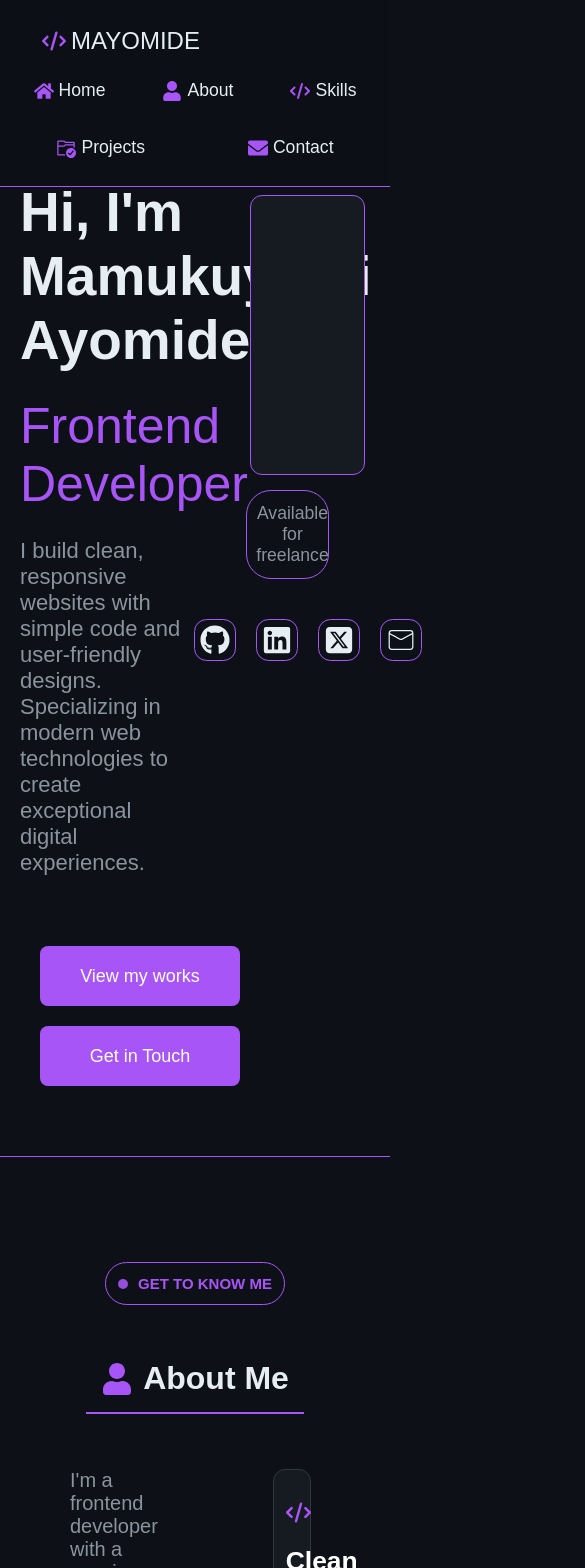
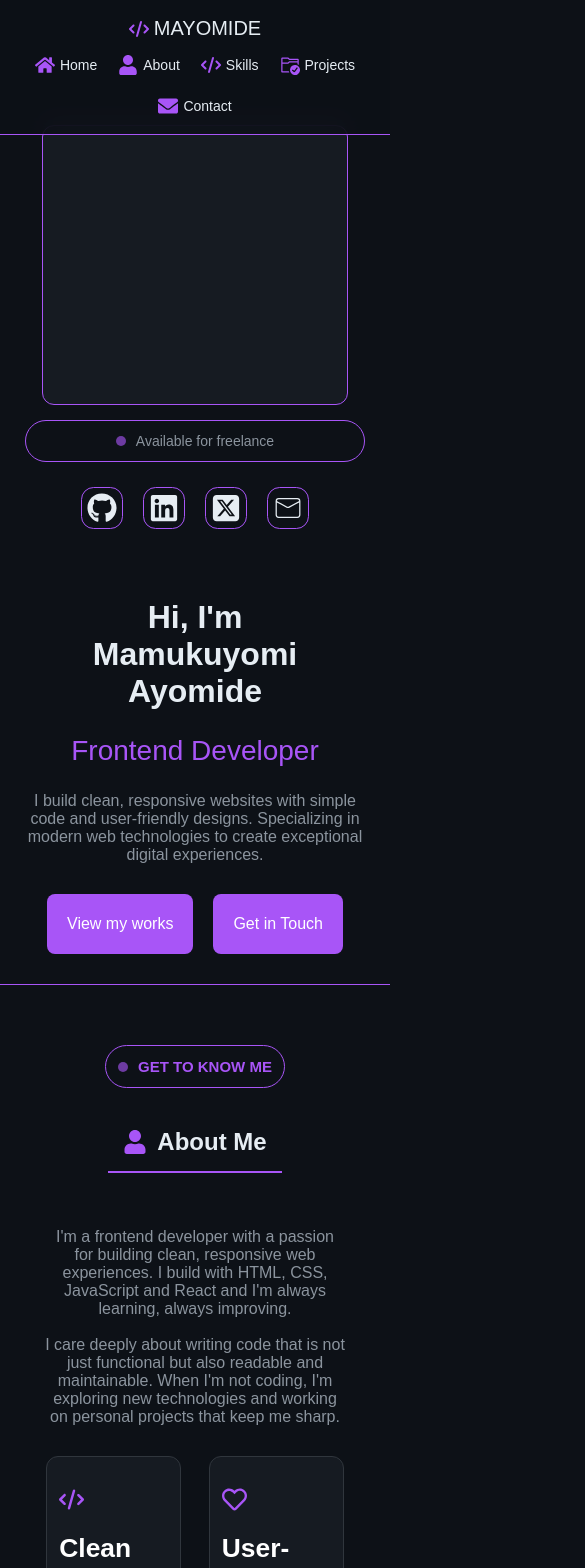
Before and after one commit to mayomide1/mayomide-personal-portfolio, a React (Vite) app in the folder portfolio/: page / in a window 390 px wide. Shown: the top 1568 px of the page, 585 px wide, since content can reach past the window. Built offline with nearby package versions, Linux system fonts and the light colour scheme.

Commit message:
Did the mobile responsiveness

```diff
--- a/portfolio/src/index.css
+++ b/portfolio/src/index.css
@@ -266,7 +266,6 @@ ul li a:hover{
 #about .right .container p{
   text-align: start;
   margin-top: 18px !important;
-
 }
 
 #about .right .container p{
@@ -343,7 +342,6 @@ button:hover{
 }
 
 .project-cards .project-card img{
-  /* border: 1px solid var(--accent-purple); */
   width: 100%;
   height: 200px;
   border-radius: 8px;
@@ -401,10 +399,11 @@ padding-right: 300px;
   border-radius: 10px;
   margin: 10px;
   padding: 10px;
-  width: 90%;
+  width: 500px;
   text-align: start;
   display: flex;
   align-items: center;
+  flex-wrap: wrap;
   gap: 20px;
   transform: translate(20px);
   transition: all 0.3s ease-in-out;
@@ -457,6 +456,7 @@ form {
 .contact-info {
   display: flex;
   flex-direction: row;
+  flex-wrap: wrap;
   gap: 20px;
 }
 
@@ -496,7 +496,6 @@ input:hover,
 textarea:hover{
   border: 1px solid var(--accent-purple);
 }
-
 
 input::placeholder,
 textarea::placeholder{
@@ -567,3 +566,297 @@ button:hover{
   justify-content: center;
   gap: 5px;
 }
+
+
+/* ================================
+   TABLET VIEW (max-width: 1024px)
+================================ */
+@media (max-width: 1024px) {
+
+  .about-text{
+    width: 55%;
+  }
+
+  /* HOME */
+  #home .right,
+  #home .left{
+    width: 48%;
+    margin-top: 80px;
+  }
+
+  #home .right h1{
+    font-size: 40px;
+  }
+
+  #home .right p:nth-of-type(1){
+    font-size: 36px;
+  }
+
+  #home .right p:nth-of-type(2){
+    font-size: 18px;
+  }
+
+  /* ABOUT */
+  .about-container .left,
+  .about-container .right{
+    width: 48%;
+  }
+
+  .right .container{
+    width: 45%;
+  }
+
+  /* PROJECTS */
+  .project-cards .project-card{
+    width: 45%;
+  }
+
+  /* CONTACT */
+  #contact .left{
+    width: 48%;
+  }
+
+  #contact .right{
+    width: 48%;
+  }
+
+  .contact-cards .contact-card{
+    width: 100%;
+  }
+
+  #contact .left .socials{
+    padding-right: 50px;
+  }
+}
+
+
+/* ================================
+   MOBILE VIEW (max-width: 768px)
+================================ */
+@media (max-width: 768px) {
+
+  section{
+    padding: 20px 15px;
+  }
+
+  .about-text{
+    width: 80%;
+    margin: 40px auto 25px;
+    font-size: 14px;
+  }
+
+  #skills h1,
+  #about h1,
+  #contact h1,
+  #projects h1{
+    font-size: 1.5rem;
+  }
+
+  /* NAVBAR */
+  .nav-bar{
+    padding: 15px;
+    justify-content: center;
+    gap: 10px;
+  }
+
+  .nav-bar p{
+    transform: translate(0);
+    font-size: 20px;
+    width: 100%;
+    justify-content: center;
+  }
+
+  ul{
+    gap: 15px;
+    justify-content: center;
+    width: 100%;
+  }
+
+  ul li a{
+    font-size: 14px;
+  }
+
+  /* HOME */
+  #home{
+    flex-direction: column-reverse;
+    align-items: center;
+    padding: 20px 15px;
+  }
+
+  #home .right,
+  #home .left{
+    width: 100%;
+    margin-top: 80px;
+  }
+
+  #home .right{
+    order: 1;
+    margin-top: 30px;
+  }
+
+  #home .left{
+    order: 2;
+  }
+
+  #home .right h1{
+    font-size: 32px;
+    text-align: center;
+  }
+
+  #home .right p{
+    text-align: center;
+  }
+
+  #home .right p:nth-of-type(1){
+    font-size: 28px;
+    text-align: center;
+  }
+
+  #home .right p:nth-of-type(2){
+    font-size: 16px;
+    text-align: center;
+  }
+
+  #home .buttons{
+    justify-content: center;
+    margin-top: 30px;
+  }
+
+  #home .buttons button{
+    transform: translate(0);
+    width: 100%;
+    font-size: 16px;
+  }
+
+  #home .left .image{
+    width: 90%;
+    transform: translate(0);
+  }
+
+  #home .left .text{
+    width: 100%;
+    justify-content: center;
+  }
+
+  /* ABOUT */
+  .about-container{
+    flex-direction: column;
+    align-items: center;
+  }
+
+  .about-container .left,
+  .about-container .right{
+    width: 100%;
+  }
+
+  .about-container .left p{
+    font-size: 16px;
+    text-align: center;
+  }
+
+  .right .container{
+    width: 45%;
+    transform: translate(0);
+  }
+
+  /* SKILLS */
+  .technologies{
+    margin: 50px 0;
+    gap: 15px;
+  }
+
+  .tech{
+    transform: translate(0);
+    font-size: 14px;
+  }
+
+  #skills .about-text{
+    margin-top: 40px;
+    margin-bottom: 40px;
+  }
+
+  /* PROJECTS */
+  .project-cards{
+    padding: 20px;
+    gap: 20px;
+  }
+
+  .project-cards .project-card{
+    width: 100%;
+  }
+
+  /* CONTACT */
+  #contact .contactcard{
+    flex-direction: column;
+    align-items: center;
+  }
+
+  #contact .left{
+    width: 100%;
+    border-right: none;
+    border-bottom: 1px solid var(--accent-purple);
+    padding-bottom: 20px;
+  }
+
+  #contact .left h1:nth-of-type(1){
+    text-align: center;
+    padding-left: 0;
+  }
+
+  #contact .left .socials{
+    padding-right: 0;
+    justify-content: center;
+  }
+
+  #contact .right{
+    width: 100%;
+    margin-top: 20px;
+  }
+
+  #contact .right h2{
+    width: 100%;
+    font-size: 20px;
+  }
+
+  .contact-cards .contact-card{
+    width: 98%;
+    transform: translate(0);
+  }
+
+  form{
+    padding: 15px;
+  }
+
+  .contact-info{
+    flex-direction: column;
+  }
+
+  button{
+    width: 100%;
+    transform: translate(0);
+  }
+
+  /* FOOTER */
+  .footer{
+    padding: 30px 15px;
+  }
+
+  .footer p:nth-child(1){
+    transform: translate(0);
+    font-size: 18px;
+  }
+
+  .social-icons{
+    transform: translate(0);
+  }
+
+  .tech:hover,
+  .contact-cards .contact-card:first-child:hover,
+  .container:hover,
+  .social-icons:hover,
+  #home .left .image:hover,
+  #home .buttons button:hover,
+  button:hover{
+    transform: translate(0) scale(1.05); /* remove translate offset on mobile */
+  }
+}
```
Lines whose indentation alone changed are shown as unchanged.
